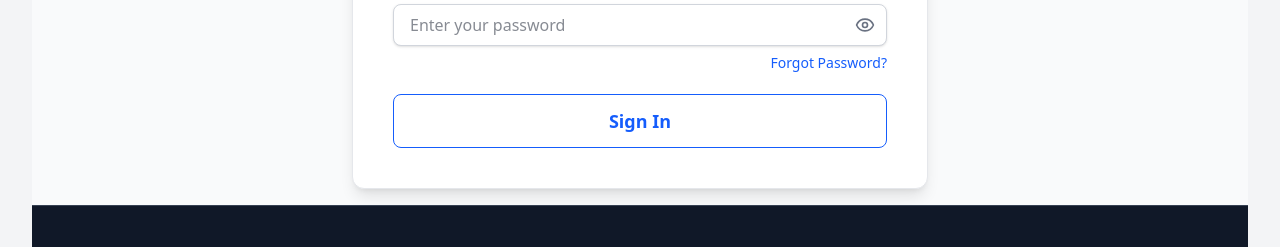
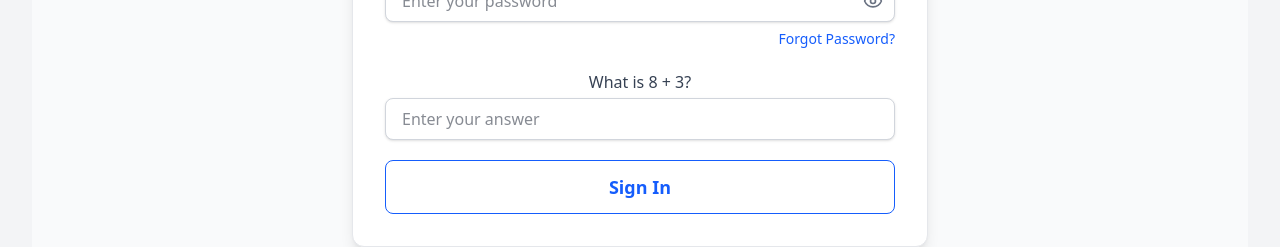
Before and after one commit to HiPrabel/Blog, a React (Vite) app: page /login in a window 1280 px wide. Shown: the part 487-734 px from the top of the page. Built offline with nearby package versions, Linux system fonts and the light colour scheme; no server answers.

Commit message:
Added captcha validation to Signup and Login

```diff
--- a/src/components/Login.jsx
+++ b/src/components/Login.jsx
@@ -1,4 +1,4 @@
-import React, { useState } from "react";
+import React, { useState, useEffect } from "react";
 import { Link, useNavigate } from "react-router-dom";
 import { login as authLogin } from "../store/authSlice";
 import { Button, Input, Logo } from "./index";
@@ -13,9 +13,30 @@ function Login() {
     const { register, handleSubmit, formState: { errors } } = useForm();
     const [error, setError] = useState("");
     const [showPassword, setShowPassword] = useState(false);
+    const [captchaQuestion, setCaptchaQuestion] = useState({});
+    const [captchaAnswer, setCaptchaAnswer] = useState("");
+    const [captchaError, setCaptchaError] = useState("");
+
+    const generateCaptcha = () => {
+        const num1 = Math.floor(Math.random() * 10 + 1);
+        const num2 = Math.floor(Math.random() * 10);
+        setCaptchaQuestion({ num1, num2, answer: num1 + num2 });
+    };
+
+    useEffect(() => {
+        generateCaptcha();
+    }, []);
 
     const login = async (data) => {
         setError("");
+        setCaptchaError("");
+
+        if (parseInt(captchaAnswer) !== captchaQuestion.answer) {
+            setCaptchaError("Captcha answer is incorrect.");
+            generateCaptcha(); // regenerate on failure
+            return;
+        }
+
         try {
             const session = await authService.login(data);
             if (!session) throw new Error("Login failed. Try again.");
@@ -32,7 +53,7 @@ function Login() {
 
     return (
         <div className="flex items-center justify-center min-h-[70vh] bg-gray-50 dark:bg-gray-900 transition-colors duration-300">
-            <div className="mx-auto w-full max-w-xl bg-white dark:bg-gray-800 shadow-lg rounded-xl p-10 border border-gray-200 dark:border-gray-700">
+            <div className="mx-auto w-full max-w-xl bg-white dark:bg-gray-800 shadow-lg rounded-xl p-8 border border-gray-200 dark:border-gray-700">
 
                 <div className="mb-4 flex justify-center">
                     <span className="inline-block w-full max-w-[100px]">
@@ -108,6 +129,23 @@ function Login() {
                         </div>
                     </div>
 
+                    <div>
+                        <label className="block text-gray-700 dark:text-gray-300 font-medium mb-1">
+                            What is {captchaQuestion.num1} + {captchaQuestion.num2}?
+                        </label>
+                        <Input
+                            type="text"
+                            placeholder="Enter your answer"
+                            value={captchaAnswer}
+                            onChange={(e) => setCaptchaAnswer(e.target.value)}
+                            className="border border-gray-300 dark:border-gray-600 dark:bg-gray-700 dark:text-gray-100"
+                        />
+                        {captchaError && (
+                            <p className="text-sm text-red-500 mt-1">{captchaError}</p>
+                        )}
+                    </div>
+
+
                     <Button
                         type="submit"
                         borderColor="border-blue-600"
--- a/src/components/Signup.jsx
+++ b/src/components/Signup.jsx
@@ -1,4 +1,4 @@
-import React, { useState } from "react";
+import React, { useState, useEffect } from "react";
 import authService from "../appwrite/auth.js";
 import { Link, useNavigate } from "react-router-dom";
 import { login } from "../store/authSlice.js";
@@ -13,6 +13,19 @@ function Signup() {
   const [loading, setLoading] = useState(false);
   const [showPassword, setShowPassword] = useState(false);
   const dispatch = useDispatch();
+  const [captchaQuestion, setCaptchaQuestion] = useState({});
+  const [captchaAnswer, setCaptchaAnswer] = useState("");
+  const [captchaError, setCaptchaError] = useState("");
+
+  const generateCaptcha = () => {
+      const num1 = Math.floor(Math.random() * 10 + 1);
+      const num2 = Math.floor(Math.random() * 10);
+      setCaptchaQuestion({ num1, num2, answer: num1 + num2 });
+  };
+
+  useEffect(() => {
+      generateCaptcha();
+  }, []);
 
   const {
     register,
@@ -22,7 +35,15 @@ function Signup() {
 
   const create = async (data) => {
     setError("");
+    setCaptchaError("");
+
+    if (parseInt(captchaAnswer) !== captchaQuestion.answer) {
+      setCaptchaError("Captcha answer is incorrect.");
+      generateCaptcha(); // regenerate on failure
+      return;
+    }
     setLoading(true);
+
     try {
       const account = await authService.createAccount(data);
       if (account) {
@@ -134,6 +155,23 @@ function Signup() {
             )}
           </div>
 
+          <div>
+            <label className="block text-gray-700 dark:text-gray-300 font-medium mb-1">
+              What is {captchaQuestion.num1} + {captchaQuestion.num2}?
+            </label>
+            <Input
+              type="text"
+              placeholder="Enter your answer"
+              value={captchaAnswer}
+              onChange={(e) => setCaptchaAnswer(e.target.value)}
+              className="border border-gray-300 dark:border-gray-600 dark:bg-gray-700 dark:text-gray-100"
+            />
+
+            {captchaError && (
+              <p className="text-sm text-red-500 mt-1">{captchaError}</p>
+            )}
+          </div>
+
           <Button
             type="submit"
             disabled={loading}
```
